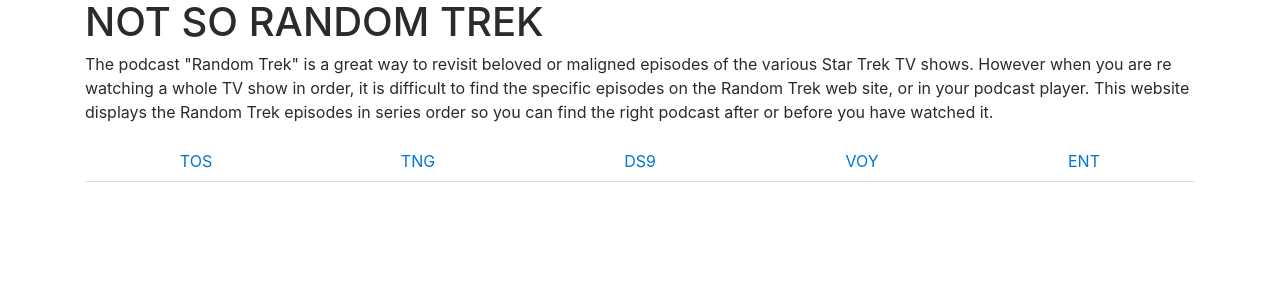
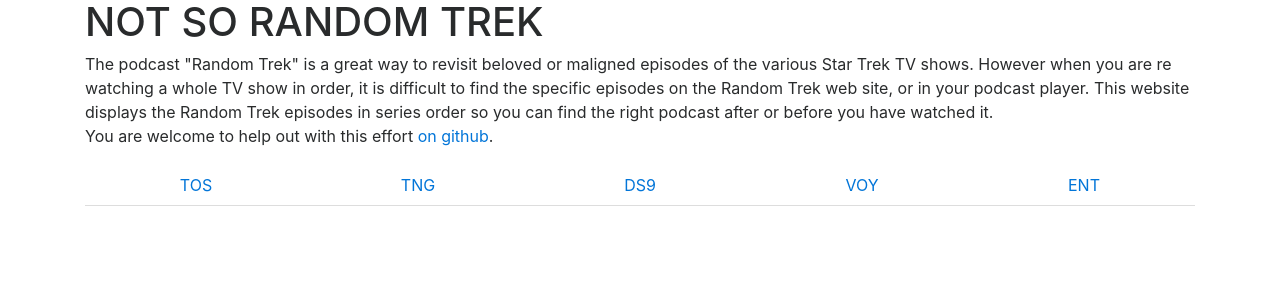
Before and after one commit to dashorst/notsorandomtrek, a Jekyll site: the page built from index.html, in a window 1280 px wide. Shown: the top 300 px of the page. Built offline with Jekyll 4.4.1, drawn with Linux system fonts in a browser that asks for light colours; nearby versions of some CDN libraries.

Commit message:
Added link to github project

```diff
--- a/index.html
+++ b/index.html
@@ -11,6 +11,9 @@
   the Random Trek web site, or in your podcast player. This website displays
   the Random Trek episodes in series order so you can find the right podcast
   after or before you have watched it.
+  <p>
+  You are welcome to help out with this effort <a href="https://github.com/dashorst/notsorandomtrek">on github</a>.
+  </p>
 </blockquote>
 
 <ul class="nav nav-justified nav-tabs" role="tablist">
```
